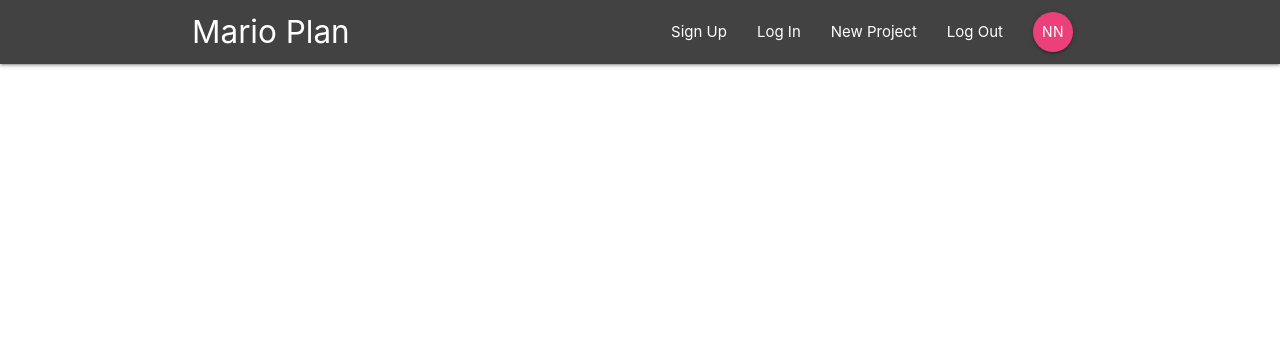
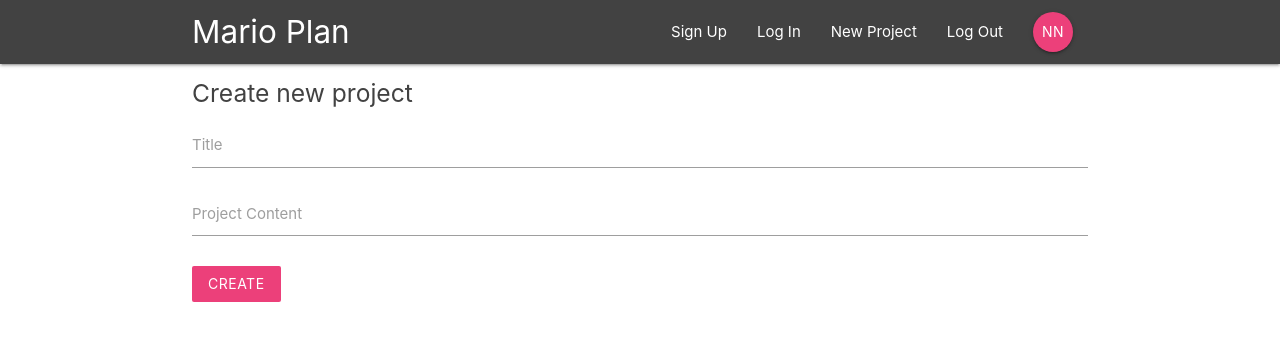
Before and after one commit to ROIZENGH/firebase-plan, a React (Create React App) app: page /create in a window 1280 px wide. Shown: the top 340 px of the page. Built offline with nearby package versions, Linux system fonts and the light colour scheme.

Commit message:
tutorial #9

```diff
--- a/src/App.js
+++ b/src/App.js
@@ -4,6 +4,7 @@
 import ProjectDetails from "./components/projects/ProjectDetails";
 import SignIn from "./components/auth/SignIn";
 import SignUp from "./components/auth/SingUp";
+import CreateProject from "./components/projects/CreateProject";
 
 function App() {
   return (
@@ -15,6 +16,7 @@
           <Route path="/project/:id" component={ProjectDetails} />
           <Route path="/signin" component={SignIn} />
           <Route path="/signup" component={SignUp} />
+          <Route path="/create" component={CreateProject} />
         </Switch>
       </div>
     </BrowserRouter>
--- a/src/components/projects/CreateProject.js
+++ b/src/components/projects/CreateProject.js
@@ -0,0 +1,42 @@
+import React, { Component } from 'react'
+
+class CreateProject extends Component {
+    state = {
+        title:"",
+        content: "",
+    }
+
+    handleChange = (e) => {
+        this.setState({
+            [e.target.id]: e.target.value
+        })
+    }
+
+    handleSubmit = (e) => {
+        e.preventDefault();
+        console.log(this.state);
+    }
+    render() {
+        return (
+            <div className="container">
+                <form onSubmit={this.handleSubmit} className="white">
+                    <h5 className="grey-text text-darken-3">Create new project</h5>
+                    <div className="input-field">
+                        <label htmlFor="title">Title</label>
+                        <input type="text" id="title" onChange={this.handleChange} />
+                    </div>
+                    <div className="input-field">
+                        <label htmlFor="content">Project Content</label>
+                        <textarea id="content" className="materialize-textarea" onChange={this.handleChange}></textarea>
+                    </div>
+
+                    <div className="input-field">
+                        <button className="btn pink lighten-1 z-depth-0">Create</button>
+                    </div>
+                </form>
+            </div>
+        )
+    }
+}
+
+export default CreateProject
```
